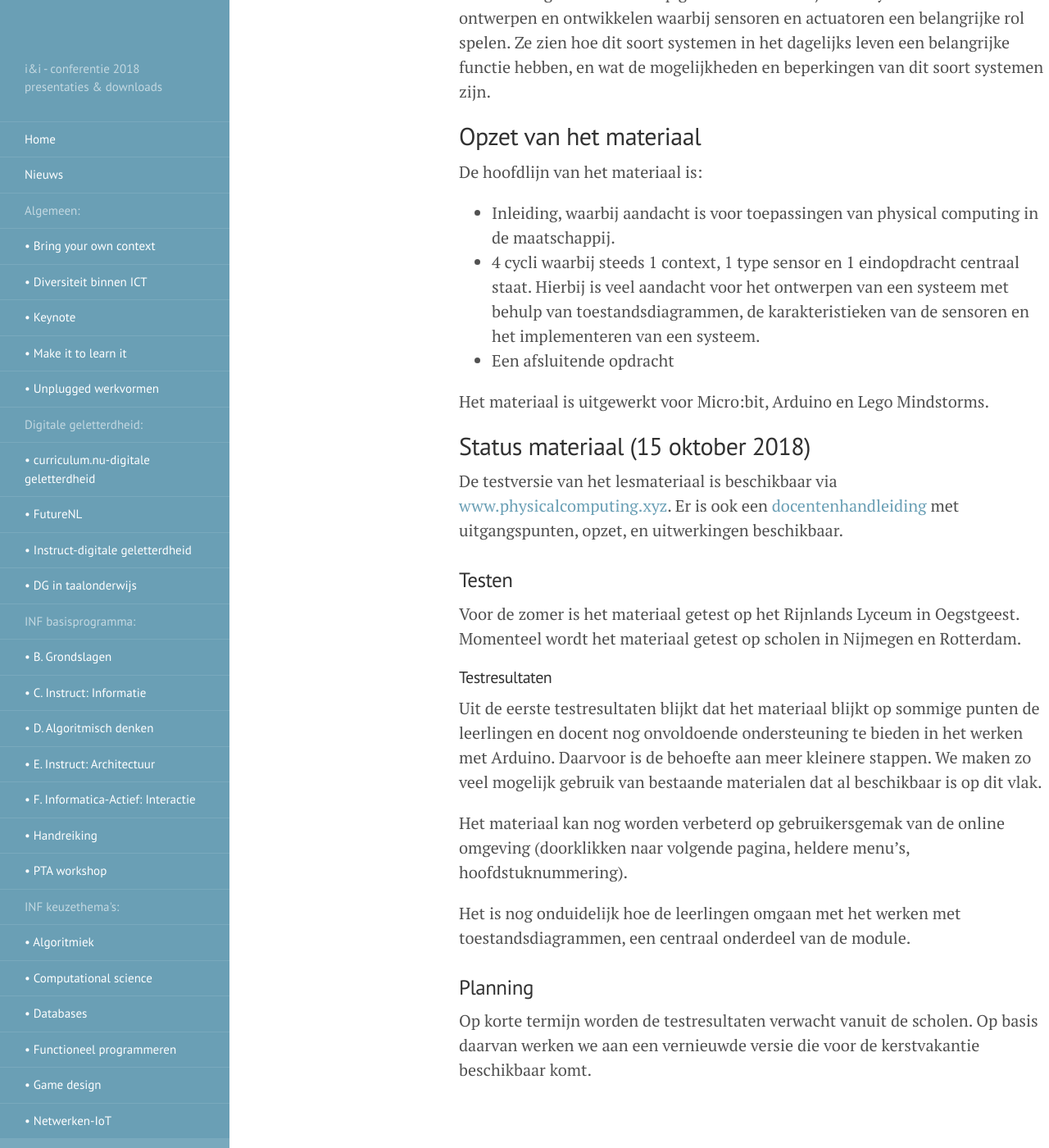
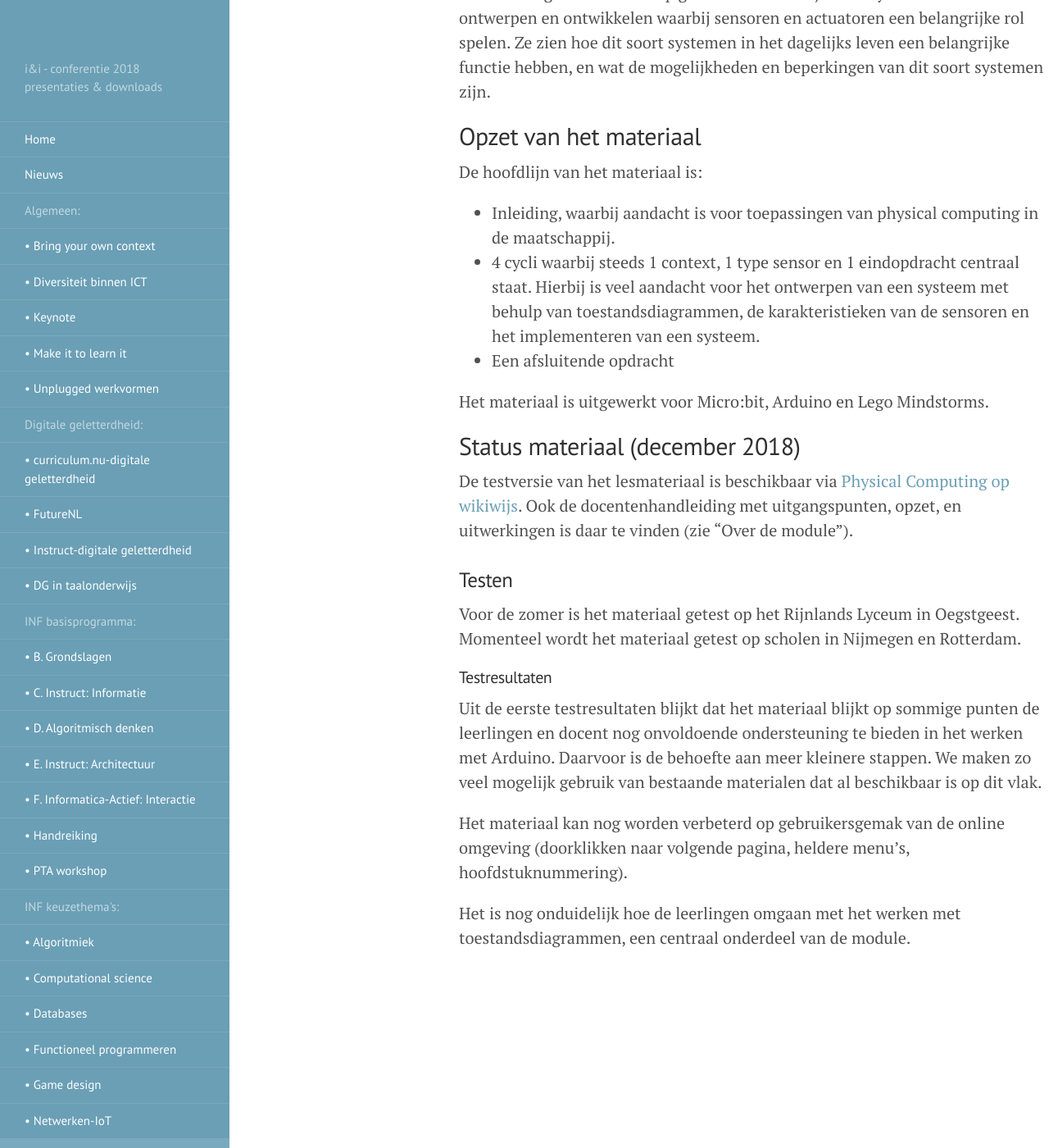
Before and after one commit to infvo/ieni2018, a Jekyll site: the page built from _themas/physical-computing.md, in a window 1280 px wide and 1400 px high, scrolled down 405 px. Shown: the whole window at 82% size. Built offline with Jekyll 4.4.1, drawn with Linux system fonts in a browser that asks for light colours.

Commit message:
Update physical-computing.md

```diff
--- a/_themas/physical-computing.md
+++ b/_themas/physical-computing.md
@@ -23,10 +23,11 @@ De hoofdlijn van het materiaal is:
 
 Het materiaal is uitgewerkt voor Micro:bit, Arduino en Lego Mindstorms.
 
-## Status materiaal (15 oktober 2018)
+## Status materiaal (december 2018)
 
-De testversie van het lesmateriaal is beschikbaar via [www.physicalcomputing.xyz](https://www.physicalcomputing.xyz){:target="_blank"}.
-Er is ook een [docentenhandleiding](https://docs.google.com/document/d/1g4sBQG6LCZN_rk5iydjlOZUhKYoH7FoGcB9tSOera5w/edit?usp=sharing){:target="_blank"} met uitgangspunten, opzet, en uitwerkingen beschikbaar.
+De testversie van het lesmateriaal is beschikbaar via [Physical Computing op wikiwijs](https://maken.wikiwijs.nl/135434/Physical_Computing_geheel){:target="_blank"}.
+Ook de docentenhandleiding met uitgangspunten, opzet, en uitwerkingen is daar te vinden (zie "Over de module").
+
 
 ### Testen
 
@@ -42,8 +43,3 @@ We maken zo veel mogelijk gebruik van bestaande materialen dat al beschikbaar is
 Het materiaal kan nog worden verbeterd op gebruikersgemak van de online omgeving (doorklikken naar volgende pagina, heldere menu’s, hoofdstuknummering).
 
 Het is nog onduidelijk hoe de leerlingen omgaan met het werken met toestandsdiagrammen, een centraal onderdeel van de module.
-
-### Planning
-
-Op korte termijn worden de testresultaten verwacht vanuit de scholen.
-Op basis daarvan werken we aan een vernieuwde versie die voor de kerstvakantie beschikbaar komt.
```
